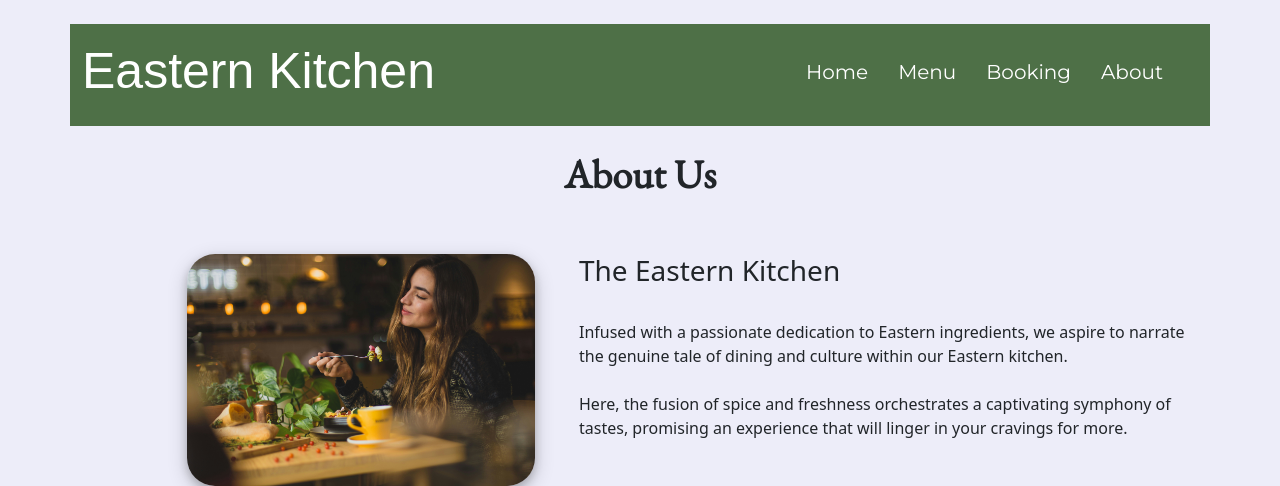
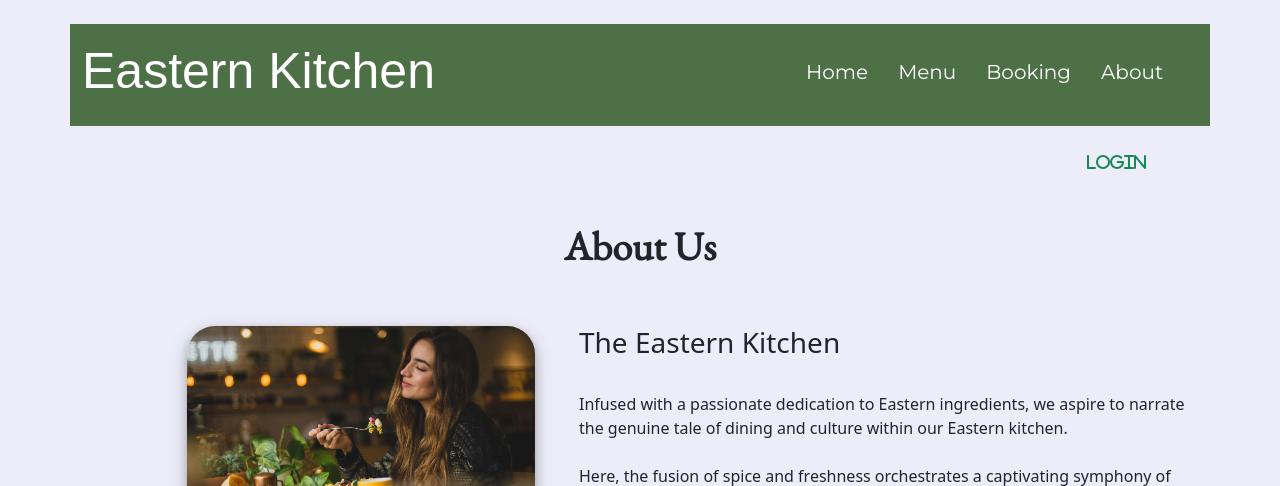
Before and after one commit to o0akin0o/WebProgrammingTeam15, a PHP site: page /about.php in a window 1280 px wide. Shown: the top 486 px of the page. Run offline with PHP 8.4, Linux system fonts and the light colour scheme; some web fonts are replaced.

Commit message:
update login/logout

```diff
--- a/src/pages/about.php
+++ b/src/pages/about.php
@@ -1,3 +1,6 @@
+<?php $prevPage = $_SERVER['REQUEST_URI'];
+setcookie("prev_page", $prevPage, time() + 3600, "/");
+?>
 <!DOCTYPE html>
 <html lang="en">
     <head>
@@ -14,7 +17,7 @@
             <?php include ('header.php'); ?>
 
             <!-- END OF NAV BAR -->
-
+            <?php include ('login_nav.php'); ?>
 
             <div class="container">
 
--- a/src/pages/login_nav.php
+++ b/src/pages/login_nav.php
@@ -1,11 +1,20 @@
-<?php include('links.php'); ?>
+<?php include('links.php');?>
 <div class="container">
 <div class="container">
     <div class="row justify-content-end">
         <div class="col-md-auto">
             <div class="container mx-auto my-4 login_nav">
-                <a id="login" class="p-3 link-success" href="login.php"><i class="fa sign-in">Login</i></a>
-                <a id="logout" class="p-3 link-secondary" href="logout.php"><i class="fa fa-sign-out">Logout</i></a>
+            <?php
+                $loggedIn = isset($_COOKIE["name"]);
+                if ($loggedIn) {
+                    echo '<span class="p-3 link-success">Welcome, ' . $_COOKIE['name'] . '</span>';
+                    echo '<a id="logout" class="p-3 link-secondary" href="logout.php"><i class="fa fa-sign-out">Logout</i></a>';
+                } else {
+                //<a id="login" class="p-3 link-success" href="login.php"><i class="fa sign-in">Login</i></a>
+                //<a id="logout" class="p-3 link-secondary" href="logout.php"><i class="fa fa-sign-out">Logout</i></a>
+                echo '<a id="login" class="p-3 link-success" href="login.php"><i class="fa sign-in">Login</i></a>';
+                }
+            ?>
             </div>
         </div>
     </div>
```
